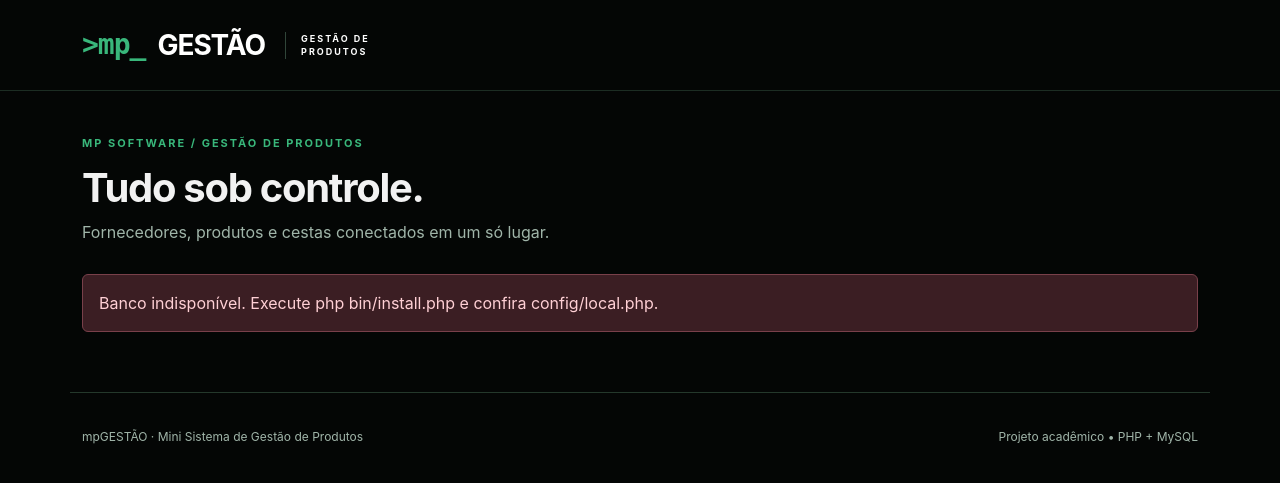
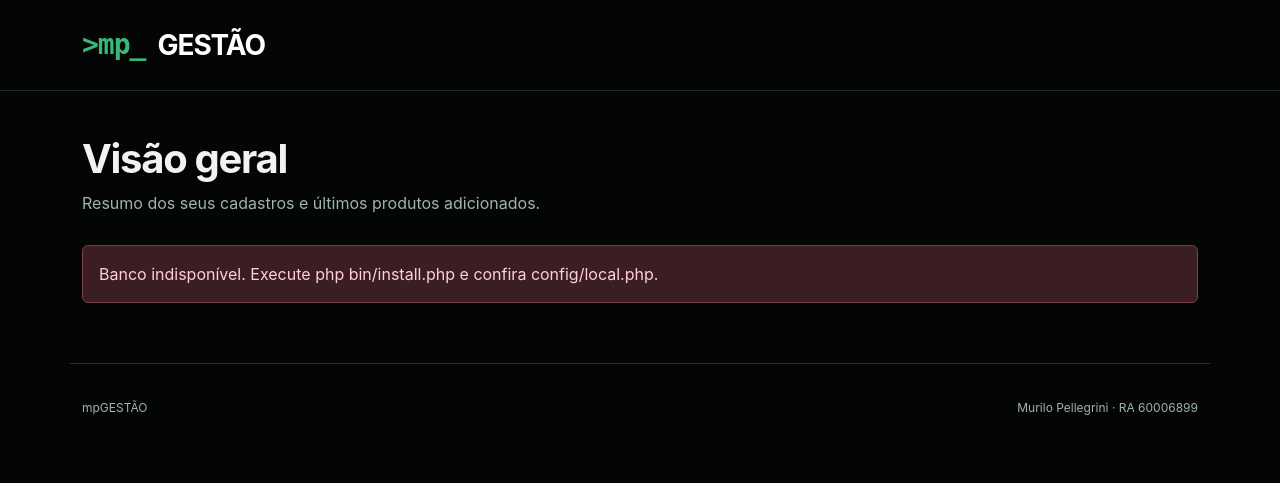
Before and after one commit to Pellegrini196/mpgestao, a PHP site: page /index.php in a window 1280 px wide. Shown: the top 483 px of the page. Run offline with PHP 8.4, Linux system fonts and the light colour scheme; the visitor is signed in with stand-in values (Sample User, id 1).

Commit message:
refactor: simplificar textos e organizar painel de gestão

```diff
--- a/public/index.php
+++ b/public/index.php
@@ -47,16 +47,18 @@ function fields(string $type,array $row,array $suppliers): void { ?>
 <label class="form-label">Descrição <span class="muted">(opcional)</span><textarea class="form-control" name="descricao" maxlength="500"><?=e($row['descricao']??'')?></textarea></label>
 <?php endif; }
 $names=['fornecedores'=>'Fornecedores','produtos'=>'Produtos','cestas'=>'Cestas'];
-$titles=['inicio'=>'Tudo sob controle.','cadastros'=>'Organize sua base.','atualizar'=>'Atualize em tempo real.','catalogo'=>'Escolha seus produtos.','cesta'=>'Sua cesta, em detalhes.','login'=>'Bem-vindo de volta.','registro'=>'Comece por aqui.'];
+$titles=['inicio'=>'Visão geral','cadastros'=>'Cadastros','atualizar'=>'Editar registros','catalogo'=>'Catálogo','cesta'=>'Minhas cestas','login'=>'Entrar','registro'=>'Criar conta'];
+$descriptions=['inicio'=>'Resumo dos seus cadastros e últimos produtos adicionados.','cadastros'=>'Adicione fornecedores, produtos e cestas.','atualizar'=>'Altere os dados e clique em Salvar alterações.','catalogo'=>'Escolha uma cesta e marque os produtos que deseja incluir.','cesta'=>'Consulte os itens e o valor total de cada cesta.','login'=>'Informe seu e-mail e senha para acessar o sistema.','registro'=>'Preencha seus dados para acessar o mpGESTÃO.'];
+$isAuth=in_array($page,['login','registro'],true);
 ?>
-<!doctype html><html lang="pt-BR"><head><meta charset="utf-8"><meta name="viewport" content="width=device-width, initial-scale=1"><meta name="csrf-token" content="<?=e($_SESSION['csrf'])?>"><title><?=e($titles[$page])?> | mpGESTÃO</title><link rel="stylesheet" href="assets/bootstrap.min.css"><link rel="stylesheet" href="assets/app.css"><script src="assets/app.js" defer></script></head><body>
-<header><div class="container topbar"><a class="brand" href="?page=inicio"><span class="brand-icon">&gt;mp_</span> GESTÃO<span class="brand-sub">GESTÃO DE PRODUTOS</span></a><?php if ($user): ?><div class="account"><span><?=e($user->nome)?></span><form method="post"><?php token();?><input type="hidden" name="acao" value="logout"><button class="btn btn-outline-light btn-sm">Sair</button></form></div><?php endif ?></div></header>
-<?php if ($user): ?><nav class="container navigation" aria-label="Menu principal"><?php foreach (['inicio'=>'Visão geral','cadastros'=>'Cadastros','atualizar'=>'Atualizar · AJAX','catalogo'=>'Catálogo','cesta'=>'Minhas cestas'] as $url=>$label): ?><a class="<?=$page===$url?'active':''?>" href="?page=<?=$url?>"><?=e($label)?></a><?php endforeach ?></nav><?php endif ?>
-<main class="container"><div class="page-title"><p class="eyebrow">MP SOFTWARE / GESTÃO DE PRODUTOS</p><h1><?=e($titles[$page])?></h1><p class="muted">Fornecedores, produtos e cestas conectados em um só lugar.</p></div>
+<!doctype html><html lang="pt-BR"><head><meta charset="utf-8"><meta name="viewport" content="width=device-width, initial-scale=1"><meta name="csrf-token" content="<?=e($_SESSION['csrf'])?>"><title><?=e($titles[$page])?> | mpGESTÃO</title><link rel="stylesheet" href="assets/bootstrap.min.css"><link rel="stylesheet" href="assets/app.css"><script src="assets/app.js" defer></script></head><body class="<?=$isAuth?'auth-page':'app-page'?>">
+<header><div class="container topbar"><a class="brand" href="?page=inicio"><span class="brand-icon">&gt;mp_</span> GESTÃO</a><?php if ($user): ?><div class="account"><span><?=e($user->nome)?></span><form method="post"><?php token();?><input type="hidden" name="acao" value="logout"><button class="btn btn-outline-light btn-sm">Sair</button></form></div><?php endif ?></div></header>
+<?php if ($user): ?><nav class="container navigation" aria-label="Menu principal"><?php foreach (['inicio'=>'Visão geral','cadastros'=>'Cadastros','atualizar'=>'Editar registros','catalogo'=>'Catálogo','cesta'=>'Minhas cestas'] as $url=>$label): ?><a class="<?=$page===$url?'active':''?>" href="?page=<?=$url?>" <?=$page===$url?'aria-current="page"':''?>><?=e($label)?></a><?php endforeach ?></nav><?php endif ?>
+<main class="container"><div class="page-title"><h1><?=e($titles[$page])?></h1><p class="muted"><?=e($descriptions[$page])?></p></div>
 <?php if ($error): ?><div class="alert alert-danger" role="alert"><?=e($error)?></div><?php endif ?>
 <?php if (isset($_SESSION['flash'])): ?><div class="alert alert-success" role="status"><?=e($_SESSION['flash'])?></div><?php unset($_SESSION['flash']); endif ?>
 <?php if ($page==='login'||$page==='registro'): ?>
-<section class="auth card"><div class="card-body"><h2><?=$page==='login'?'Acesse sua conta':'Crie sua conta'?></h2><form method="post"><?php token(); ?><input type="hidden" name="acao" value="<?=$page?>">
+<section class="auth card"><div class="card-body"><form method="post"><?php token(); ?><input type="hidden" name="acao" value="<?=$page?>">
 <?php if ($page==='registro'): ?><label class="form-label">Nome<input class="form-control" name="nome" required maxlength="100" autocomplete="name"></label><?php endif ?>
 <label class="form-label">E-mail<input class="form-control" name="email" type="email" required maxlength="190" autocomplete="username"></label>
 <label class="form-label">Senha<input class="form-control" name="senha" type="password" required <?=$page==='registro'?'minlength="8"':''?> maxlength="128" autocomplete="<?=$page==='registro'?'new-password':'current-password'?>"></label>
@@ -64,21 +66,23 @@ $titles=['inicio'=>'Tudo sob controle.','cadastros'=>'Organize sua base.','atual
 <button class="btn btn-primary w-100"><?=$page==='login'?'Entrar':'Criar conta'?></button></form><p class="mt-3 mb-0"><?=$page==='login'?'Ainda não tem conta?':'Já tem conta?'?> <a href="?page=<?=$page==='login'?'registro':'login'?>"><?=$page==='login'?'Cadastre-se':'Entrar'?></a></p></div></section>
 <?php elseif ($repo): ?>
 <?php if ($page==='inicio'): ?>
-<div class="row g-4"><?php foreach ($names as $type=>$label): ?><div class="col-md-4"><article class="card metric"><p><?=e($label)?></p><strong><?=count($lists[$type])?></strong><span class="muted">cadastrados por você</span></article></div><?php endforeach ?></div>
-<section class="welcome"><div><p class="eyebrow">DA BASE À CESTA</p><h2>Uma seleção bem organizada<br>começa com bons cadastros.</h2><p>Cadastre um fornecedor, vincule seus produtos e monte sua primeira cesta.</p><a class="btn btn-primary" href="?page=cadastros">Começar cadastro →</a></div><div class="steps"><p><b>01</b> Cadastre fornecedores</p><p><b>02</b> Adicione produtos e crie uma cesta</p><p><b>03</b> Selecione e confira o total</p></div></section>
+<div class="row g-4"><?php foreach ($names as $type=>$label): ?><div class="col-md-4"><article class="card metric"><p><?=e($label)?></p><strong><?=count($lists[$type])?></strong><span class="muted">registros</span></article></div><?php endforeach ?></div>
+<div class="row g-4 dashboard-detail"><div class="col-lg-8"><section class="card card-body"><div class="section-heading"><h2>Últimos produtos</h2><a href="?page=catalogo">Ver catálogo</a></div>
+<?php if (!$lists['produtos']): ?><div class="empty"><p>Nenhum produto cadastrado.</p><a href="?page=cadastros">Cadastrar produto</a></div><?php else: ?><div class="table-responsive"><table class="table align-middle"><thead><tr><th>Produto</th><th>Fornecedor</th><th class="text-end">Preço</th></tr></thead><tbody><?php foreach(array_slice($lists['produtos'],0,5) as $p): $supplier=$repo->get('fornecedores',(int)$p['fornecedor_id']); ?><tr><td><?=e($p['nome'])?></td><td class="muted"><?=e($supplier['nome'])?></td><td class="text-end text-nowrap"><?=money(Validation::cents($p['preco']))?></td></tr><?php endforeach ?></tbody></table></div><?php endif ?></section></div>
+<div class="col-lg-4"><section class="card card-body"><div class="section-heading"><h2>Cestas</h2><a href="?page=cadastros">Nova cesta</a></div><?php if (!$lists['cestas']): ?><p class="muted mb-0">Nenhuma cesta cadastrada.</p><?php else: ?><ul class="basket-list"><?php foreach(array_slice($lists['cestas'],0,5) as $b): ?><li><a href="?page=cesta&amp;id=<?=e($b['id'])?>"><?=e($b['nome'])?><span aria-hidden="true">›</span></a></li><?php endforeach ?></ul><?php endif ?></section></div></div>
 <?php elseif ($page==='cadastros'): ?>
-<p class="muted">Comece pelo fornecedor. Depois cadastre os produtos e dê um nome à sua cesta.</p><div class="row g-4"><?php foreach ($names as $type=>$label): ?><div class="col-lg-4"><section class="card h-100"><div class="card-body"><h2><?=e($label)?></h2><form method="post"><?php token(); ?><input type="hidden" name="acao" value="criar"><input type="hidden" name="tipo" value="<?=$type?>"><?php fields($type,[],$lists['fornecedores']); ?><?php if ($type==='produtos'&&!$lists['fornecedores']): ?><p class="muted">Cadastre um fornecedor primeiro.</p><?php endif ?><button class="btn btn-primary" <?=$type==='produtos'&&!$lists['fornecedores']?'disabled':''?>>Cadastrar</button></form></div></section></div><?php endforeach ?></div>
+<div class="row g-4"><?php foreach ($names as $type=>$label): ?><div class="col-lg-4"><section class="card h-100"><div class="card-body"><h2><?=e($label)?></h2><form method="post"><?php token(); ?><input type="hidden" name="acao" value="criar"><input type="hidden" name="tipo" value="<?=$type?>"><?php fields($type,[],$lists['fornecedores']); ?><?php if ($type==='produtos'&&!$lists['fornecedores']): ?><p class="muted">Cadastre um fornecedor primeiro.</p><?php endif ?><button class="btn btn-primary" <?=$type==='produtos'&&!$lists['fornecedores']?'disabled':''?>>Cadastrar</button></form></div></section></div><?php endforeach ?></div>
 <?php elseif ($page==='atualizar'): ?>
-<p class="muted">Edite os campos e salve. A atualização usa AJAX, sem recarregar esta página.</p>
+
 <?php foreach ($names as $type=>$label): ?><section class="edit-section"><h2><?=e($label)?> <span class="badge text-bg-light"><?=count($lists[$type])?></span></h2><?php if (!$lists[$type]): ?><p class="empty">Nenhum registro. <a href="?page=cadastros">Cadastre o primeiro.</a></p><?php endif ?><div class="row g-3"><?php foreach ($lists[$type] as $row): ?><div class="col-md-6 col-xl-4"><form class="card card-body ajax-edit"><input type="hidden" name="tipo" value="<?=$type?>"><input type="hidden" name="id" value="<?=e($row['id'])?>"><?php fields($type,$row,$lists['fornecedores']); ?><button class="btn btn-outline-primary">Salvar alterações</button><p class="form-status mb-0 mt-2" role="status" aria-live="polite"></p></form></div><?php endforeach ?></div></section><?php endforeach ?>
 <?php elseif ($page==='catalogo'): ?>
-<?php if (!$lists['produtos']||!$lists['cestas']): ?><div class="empty"><h2>Vamos preparar sua seleção?</h2><p>Você precisa de produtos e de pelo menos uma cesta cadastrada.</p><a class="btn btn-primary" href="?page=cadastros">Ir para cadastros</a></div><?php else: ?>
-<form method="post" id="catalog-form"><?php token(); ?><input type="hidden" name="acao" value="adicionar"><div class="selection-bar"><label>Cesta de destino<select class="form-select" name="cesta_id" required><?php foreach ($lists['cestas'] as $b): ?><option value="<?=e($b['id'])?>"><?=e($b['nome'])?></option><?php endforeach ?></select></label><p id="selected-count" role="status">0 produtos selecionados</p><button class="btn btn-primary" id="add-button" disabled>Incluir na cesta →</button></div><div class="row g-4"><?php foreach ($lists['produtos'] as $p): $supplier=$repo->get('fornecedores',(int)$p['fornecedor_id']); ?><div class="col-md-6 col-lg-4"><label class="card product-card"><div class="product-top"><span class="product-symbol">P</span><input class="form-check-input product-check" type="checkbox" name="produtos[]" value="<?=e($p['id'])?>" aria-label="Selecionar <?=e($p['nome'])?>"></div><div class="card-body"><small class="muted"><?=e($supplier['nome'])?></small><h2><?=e($p['nome'])?></h2><p><?=e($p['descricao'])?></p><strong class="price"><?=money(Validation::cents($p['preco']))?></strong><small class="muted d-block">Uma unidade por cesta</small></div></label></div><?php endforeach ?></div></form><?php endif ?>
+<?php if (!$lists['produtos']||!$lists['cestas']): ?><div class="empty"><h2>Catálogo indisponível</h2><p>Você precisa de produtos e de pelo menos uma cesta cadastrada.</p><a class="btn btn-primary" href="?page=cadastros">Ir para cadastros</a></div><?php else: ?>
+<form method="post" id="catalog-form"><?php token(); ?><input type="hidden" name="acao" value="adicionar"><div class="selection-bar"><label>Cesta de destino<select class="form-select" name="cesta_id" required><?php foreach ($lists['cestas'] as $b): ?><option value="<?=e($b['id'])?>"><?=e($b['nome'])?></option><?php endforeach ?></select></label><p id="selected-count" role="status">0 produtos selecionados</p><button class="btn btn-primary" id="add-button" disabled>Incluir na cesta</button></div><div class="row g-4"><?php foreach ($lists['produtos'] as $p): $supplier=$repo->get('fornecedores',(int)$p['fornecedor_id']); ?><div class="col-md-6 col-lg-4"><label class="card product-card"><div class="product-top"><span class="product-code">#<?=str_pad((string)$p['id'],4,'0',STR_PAD_LEFT)?></span><input class="form-check-input product-check" type="checkbox" name="produtos[]" value="<?=e($p['id'])?>" aria-label="Selecionar <?=e($p['nome'])?>"></div><div class="card-body"><small class="muted"><?=e($supplier['nome'])?></small><h2><?=e($p['nome'])?></h2><p><?=e($p['descricao'])?></p><strong class="price"><?=money(Validation::cents($p['preco']))?></strong><small class="muted d-block">Uma unidade por cesta</small></div></label></div><?php endforeach ?></div></form><?php endif ?>
 <?php elseif ($page==='cesta'): ?>
-<?php if (!$lists['cestas']): ?><div class="empty"><h2>Sua primeira cesta começa aqui.</h2><a class="btn btn-primary" href="?page=cadastros">Criar cesta</a></div><?php else: ?>
+<?php if (!$lists['cestas']): ?><div class="empty"><h2>Nenhuma cesta cadastrada</h2><a class="btn btn-primary" href="?page=cadastros">Criar cesta</a></div><?php else: ?>
 <form method="get" class="basket-picker"><input type="hidden" name="page" value="cesta"><label>Cesta<select class="form-select" name="id"><?php foreach ($lists['cestas'] as $b): ?><option value="<?=e($b['id'])?>" <?=($_GET['id']??$lists['cestas'][0]['id'])==$b['id']?'selected':''?>><?=e($b['nome'])?></option><?php endforeach ?></select></label><button class="btn btn-outline-primary">Visualizar</button></form>
 <?php try { $basket=$repo->basket(Validation::id($_GET['id']??$lists['cestas'][0]['id'])); ?>
 <div class="row g-4"><div class="col-lg-8"><section class="card card-body"><h2><?=e($basket->nome)?></h2><?php if (!$basket->quantidade()): ?><p class="empty">Cesta vazia. <a href="?page=catalogo">Escolha produtos no catálogo.</a></p><?php else: ?><div class="table-responsive"><table class="table align-middle"><thead><tr><th>Produto / fornecedor</th><th>Valor</th><th>Ação</th></tr></thead><tbody><?php foreach ($basket->produtos() as $p): ?><tr><td><strong><?=e($p->nome)?></strong><small class="d-block muted"><?=e($p->fornecedor->nome)?></small></td><td class="text-nowrap"><?=money($p->precoCentavos)?></td><td><form method="post"><?php token(); ?><input type="hidden" name="acao" value="remover"><input type="hidden" name="cesta_id" value="<?=$basket->id?>"><input type="hidden" name="produto_id" value="<?=$p->id?>"><button class="btn btn-sm btn-outline-danger" aria-label="Remover <?=e($p->nome)?>">Remover</button></form></td></tr><?php endforeach ?></tbody></table></div><?php endif ?></section></div><div class="col-lg-4"><aside class="summary"><p class="eyebrow">RESUMO DA CESTA</p><p>Produtos selecionados <strong><?=$basket->quantidade()?></strong></p><hr><span>Total</span><strong class="total"><?=money($basket->totalCentavos())?></strong><p>Uma unidade de cada produto.<br>Valores atualizados conforme o cadastro.</p><a class="btn btn-primary w-100" href="?page=catalogo">Adicionar produtos</a></aside></div></div>
 <?php } catch (Throwable $e) { ?><div class="alert alert-danger">Cesta não encontrada ou indisponível.</div><?php } endif ?>
 <?php endif; endif ?>
-</main><footer class="container">mpGESTÃO · Mini Sistema de Gestão de Produtos <span>Projeto acadêmico • PHP + MySQL</span></footer></body></html>
+</main><footer class="container">mpGESTÃO <span>Murilo Pellegrini · RA 60006899</span></footer></body></html>
```
